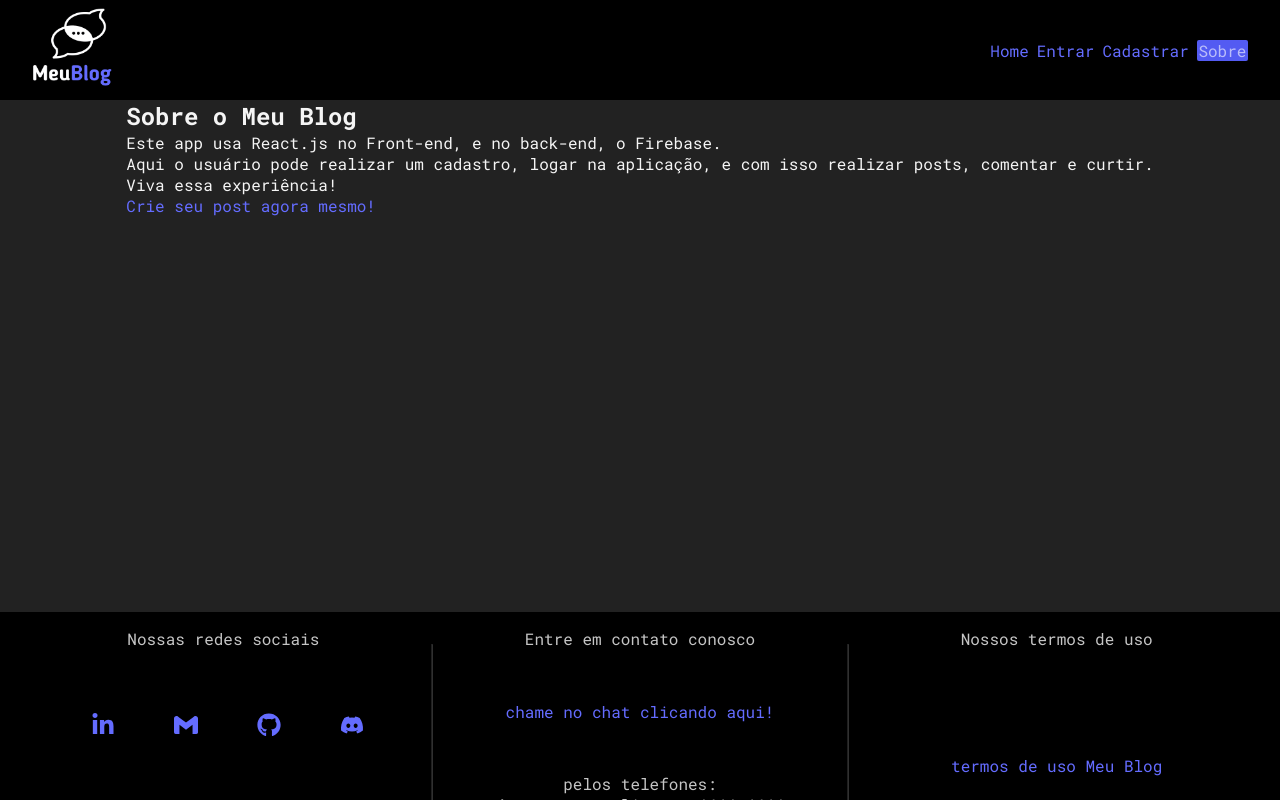
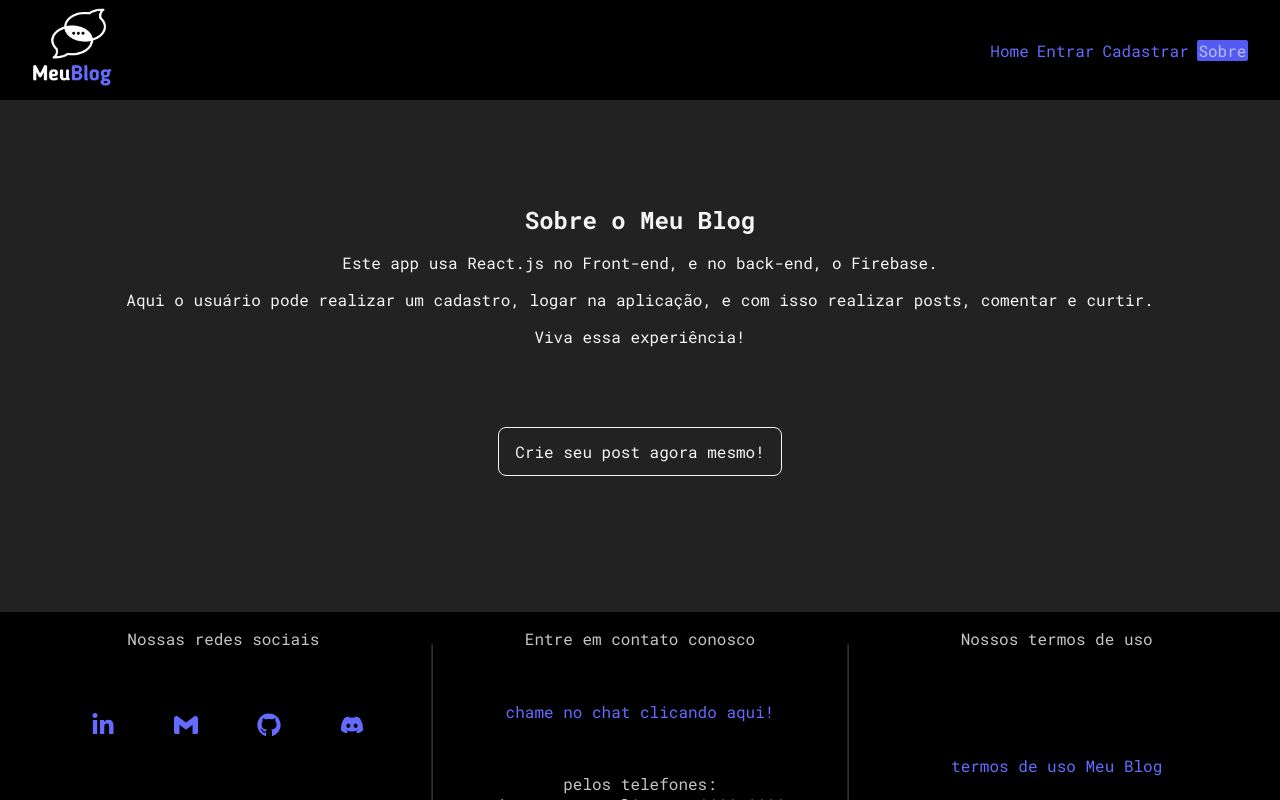
Before and after one commit to alexandreSouza31/Meu_Blog, a React (Vite) app: page /about in a window 1280 px wide. Shown: the top 800 px of the page. Built offline with nearby package versions, Linux system fonts and the light colour scheme; no server answers.

Commit message:
will style the about component

```diff
--- a/src/components/pages/About/About.css
+++ b/src/components/pages/About/About.css
@@ -1,3 +1,35 @@
-.container_about{
+.container_about {
     min-height: 60vh;
+    width: 90vw;
+    display: flex;
+    flex-direction: column;
+    justify-content: center;
+    align-items: center;
+    gap: 1rem;
 }
+
+.container_about a {
+
+    margin: 4rem auto 0 auto;
+    max-width: 400px;
+    border-radius: 8px;
+    border: none;
+    padding: 0.8em 1em;
+    font-size: 1em;
+    font-weight: 500;
+    font-family: inherit;
+    cursor: pointer;
+    color: whitesmoke;
+    border: 1px solid whitesmoke;
+    transition: .4s;
+
+
+}
+
+.container_about a:hover,
+input[type=button]:hover,
+input[type=submit]:hover {
+    color: #646cff;
+    background-color: #111;
+    border-color: #646cff;
+}
```
